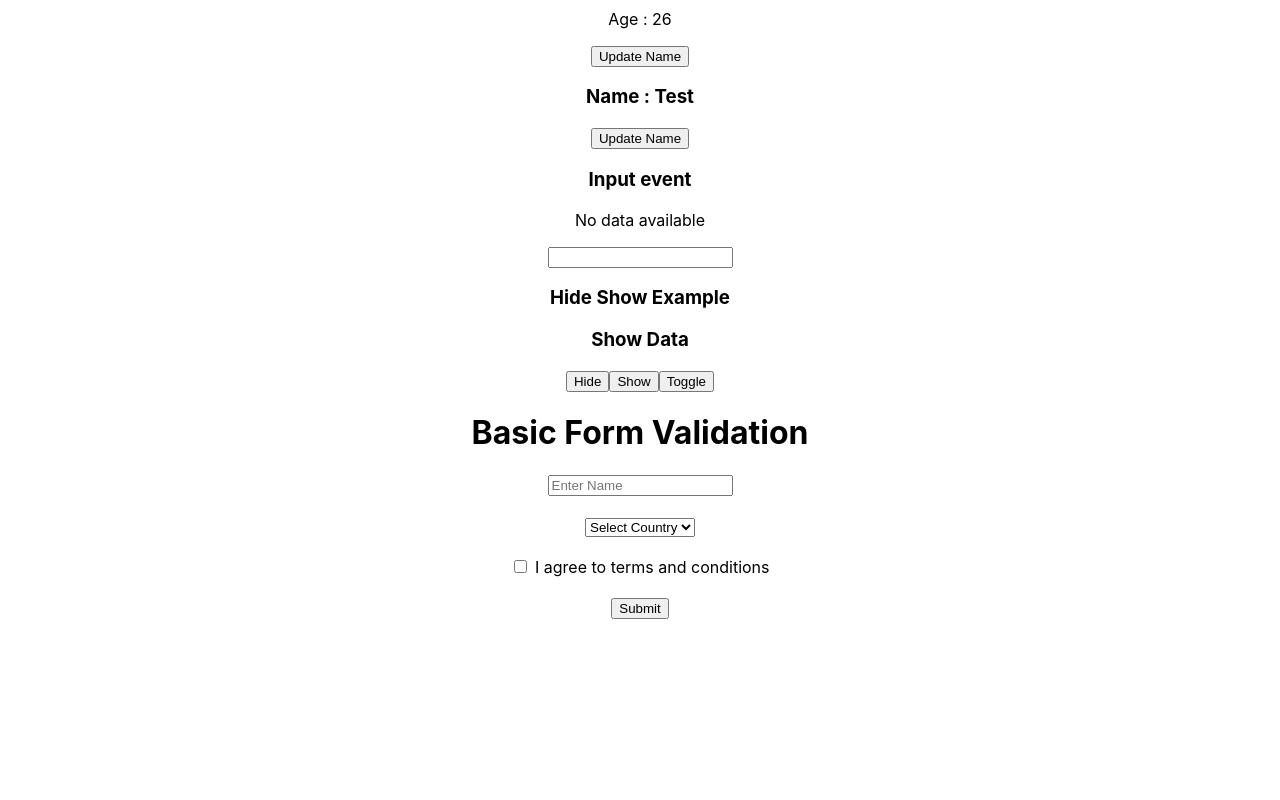
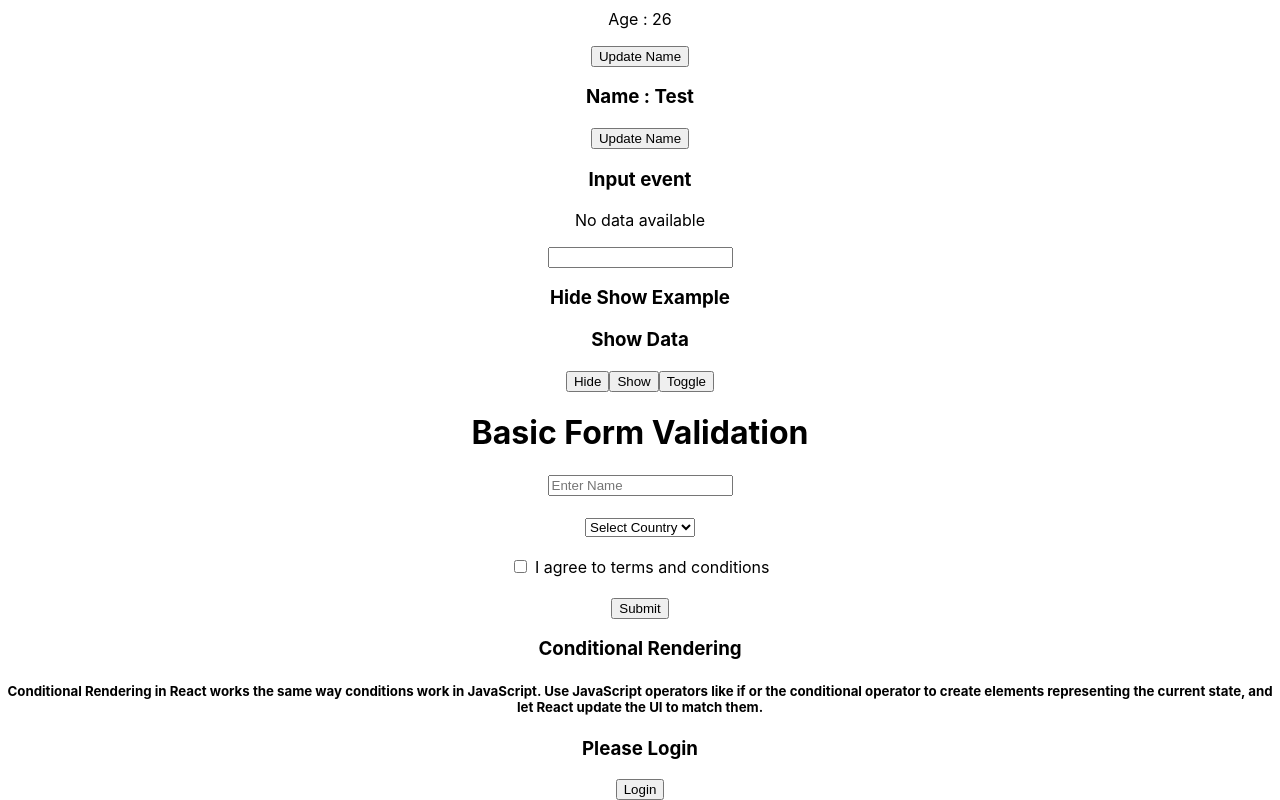
Before and after one commit to pujatech08/React-tut, a React (Create React App) app: page / in a window 1280 px wide. Shown: the part 603-1403 px from the top of the page. Before the commit the page ends 1222 px from the top, so only its background shows below. Built offline with nearby package versions, Linux system fonts and the light colour scheme.

Commit message:
Conditional Render

```diff
--- a/src/App.js
+++ b/src/App.js
@@ -9,6 +9,7 @@ import PropClass from './PropClass';
 import InputBox from './InputBox';
 import HideShow from './HideShow';
 import BasicForm from './BasicForm';
+import ConditionalRender from './ConditionalRender';
 
 function App() {
   let data = "Click Event Example";
@@ -40,6 +41,7 @@ function App() {
        <InputBox />
       <HideShow />
       <BasicForm />
+      <ConditionalRender />
     </div>
   );
 }
--- /dev/null
+++ b/src/ConditionalRender.js
@@ -0,0 +1,19 @@
+import React,{useState} from 'react';
+
+function ConditionalRender(){
+    const [isLoggedIn, setIsLoggedIn] = useState(false);
+     return (
+        <>
+          <h3>Conditional Rendering</h3>
+            <h5>Conditional Rendering in React works the same way conditions work in JavaScript. Use JavaScript operators like if or the conditional operator to create elements representing the current state, and let React update the UI to match them.</h5>
+            {
+                isLoggedIn ? <h3>Welcome User</h3> : <h3>Please Login</h3>
+            }
+
+            <button onClick={() => setIsLoggedIn(true)}>Login</button>
+
+        </>
+     )
+}
+
+export default ConditionalRender;
```
